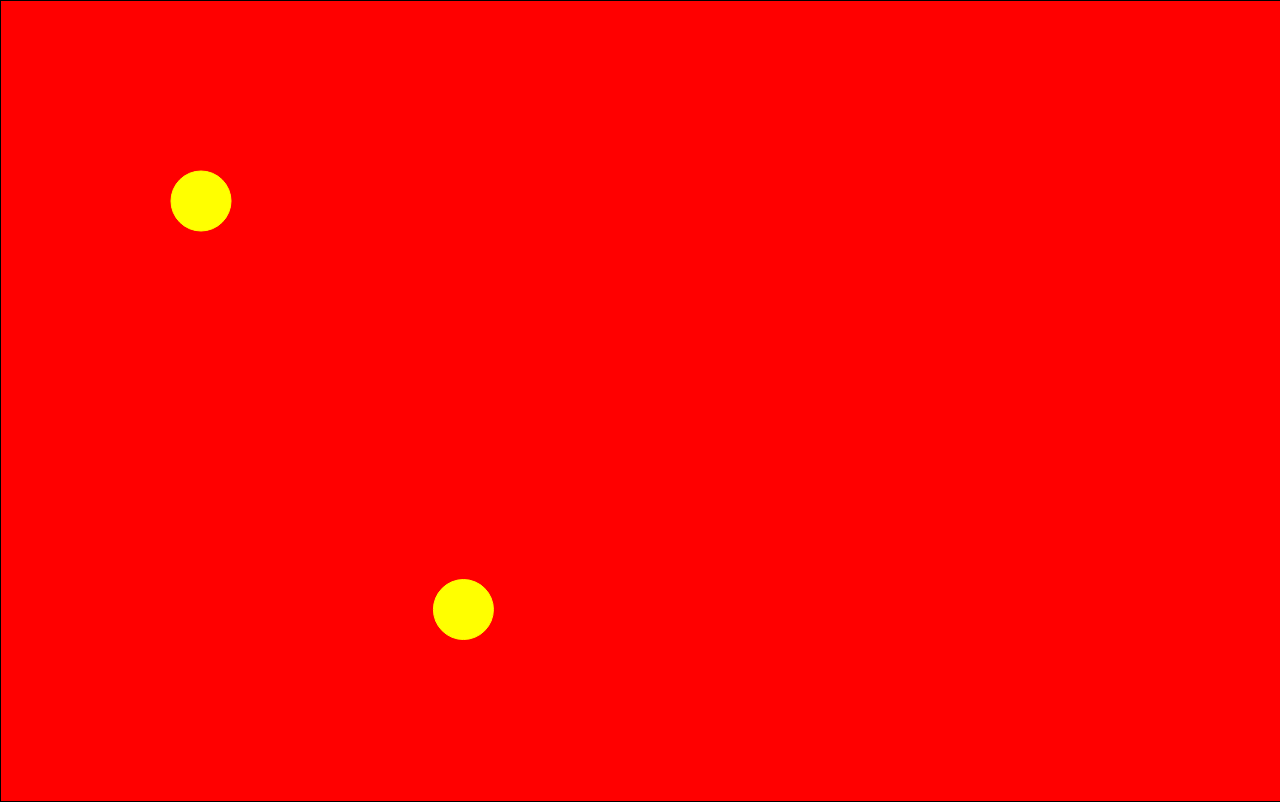
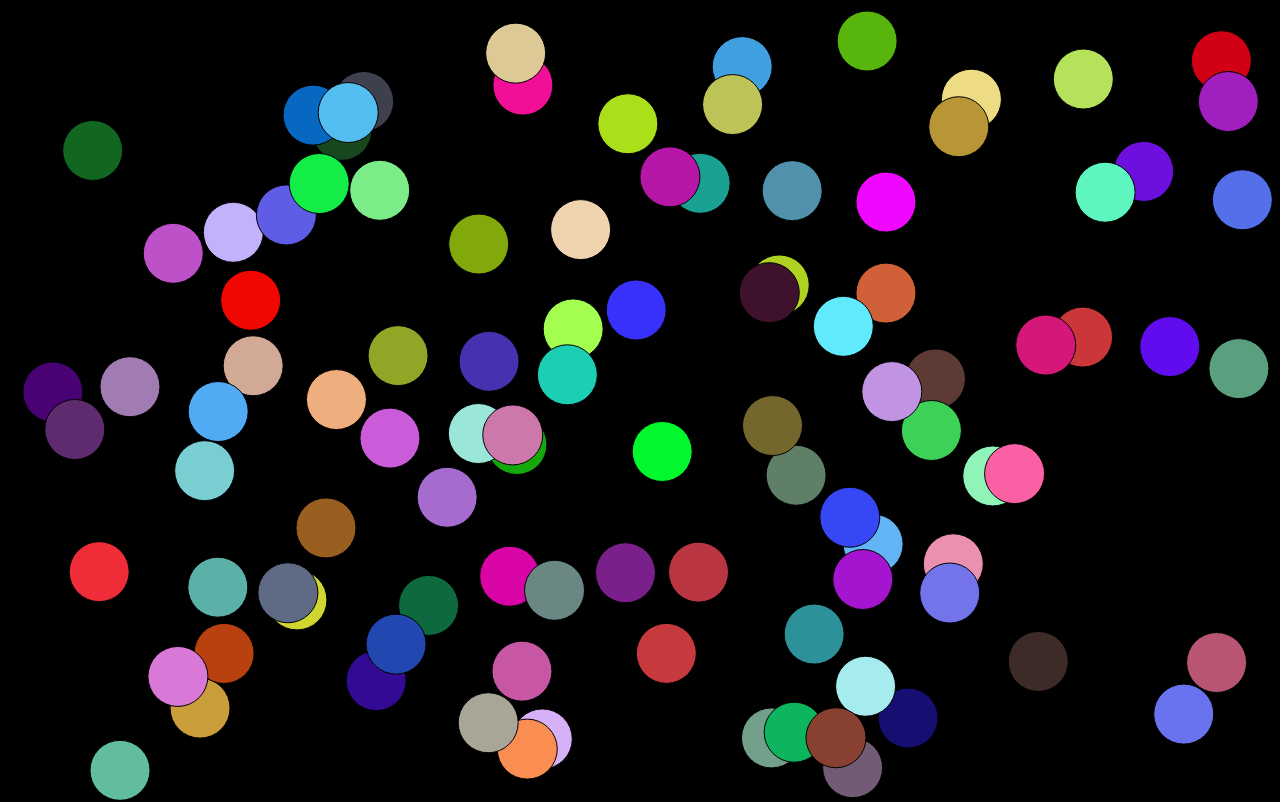
Before and after one commit to 99030063/Starfield-generator, a plain HTML site: page index.html in a window 1280 px wide. Drawn offline with Linux system fonts and the light colour scheme.

Commit message:
canvas done, started starfield

```diff
--- a/canvas.js
+++ b/canvas.js
@@ -4,57 +4,74 @@ canvas.width = window.innerWidth;
 canvas.height= window.innerHeight;
 
 var c = canvas.getContext("2d") //c is context
-    c.beginPath();
-    c.arc(200, 200, 30, 0, 2 * Math.PI);
-    c.strokeStyle = "yellow";
-    c.stroke();
 
+var randomColor = [];
 
+for(var i = 0; i < 100; i++){
+    randomColor.push(getRandomColor())
+}
 
-    function Circle(x, y){
+function getRandomColor(){
+    var letters = '0123456789ABCDEF';
+    var color = '#';
+    for (var i = 0; i < 6; i++){
+        color += letters[Math.floor(Math.random()*16)];
+    }
+    return color;
+}
+
+function Circle(x, y, dx, dy, radius, circleNumber){
     this.x = x;
     this.y = y;
+    this.dx = dx;
+    this.dy = dy;
+    this.radius = radius;
+    this.color = getRandomColor();
 
     this.draw = function(){
         c.beginPath();
-            c.arc(x, y, radius, 0, 2 * Math.PI);
-            c.fillStyle = "yellow";
+        c.arc(this.x, this.y, this.radius, 0, 2 * Math.PI);
+        c.fillStyle = randomColor[circleNumber];
         c.fill();
-            c.strokeStyle = "yellow";
+        c.strokeStyle = "";
         c.stroke();
+    }
+
+    this.update = function(){
+        if(this.x + this.radius > canvas.width | this.x - this.radius < 0){
+            this.dx = -this.dx
+        }
+
+        if(this.y + this.radius > canvas.height | this.y - this.radius < 0){
+            this.dy = -this.dy
+        }
+        this.x += this.dx
+        this.y += this.dy
+
+        this.draw();
     }
 }
 
-    var circle = new Circle(200, 200);
+var circleArray = [];
 
-    var x = Math.random() * innerWidth;
-    var y = Math.random() * innerHeight;
-    var dx = (Math.random() - 0.5) * 5;
-    var dy = (Math.random() - 0.5) * 5;
-    var radius = 30
+for(var i = 0; i < 100; i++){
+    var radius = 30;
+    var x = Math.random() * (canvas.width - radius * 2) + radius;
+    var y = Math.random() * (canvas.height - radius * 2) + radius;
+    var dx = (Math.random() - 0.5) * 10;
+    var dy = (Math.random() - 0.5) * 10;
+    var color = getRandomColor();
+    circleArray.push(new Circle(x, y, dx, dy, radius, i))
+}
+
 
 function animate(){
     requestAnimationFrame(animate);
     c.clearRect(0, 0, innerWidth, innerHeight);
 
-        circle.draw();
-
-        c.beginPath();
-        c.arc(x, y, radius, 0, 2 * Math.PI);
-        c.fillStyle = "yellow";
-        c.fill();
-        c.strokeStyle = "yellow";
-        c.stroke();
-
-        if(x + radius > canvas.width | x -radius < 0){
-            dx = -dx
+    for (var i = 0; i < circleArray.length; i++){
+        circleArray[i].update();
     }
-
-        if(y + radius > canvas.height | y - radius < 0){
-            dy = -dy
-        }
-        x += dx
-        y += dy
 }
 
 animate();
--- a/css/style.css
+++ b/css/style.css
@@ -1,6 +1,6 @@
 #canvas2d {
     border: 1px solid black;
-    background: red;
+    background: black;
 }
 
 body{
```
Also changed, not shown: js/starfield.js (+8 -0 lines), img/dvd.png (added). Lines whose indentation alone changed are shown as unchanged.
